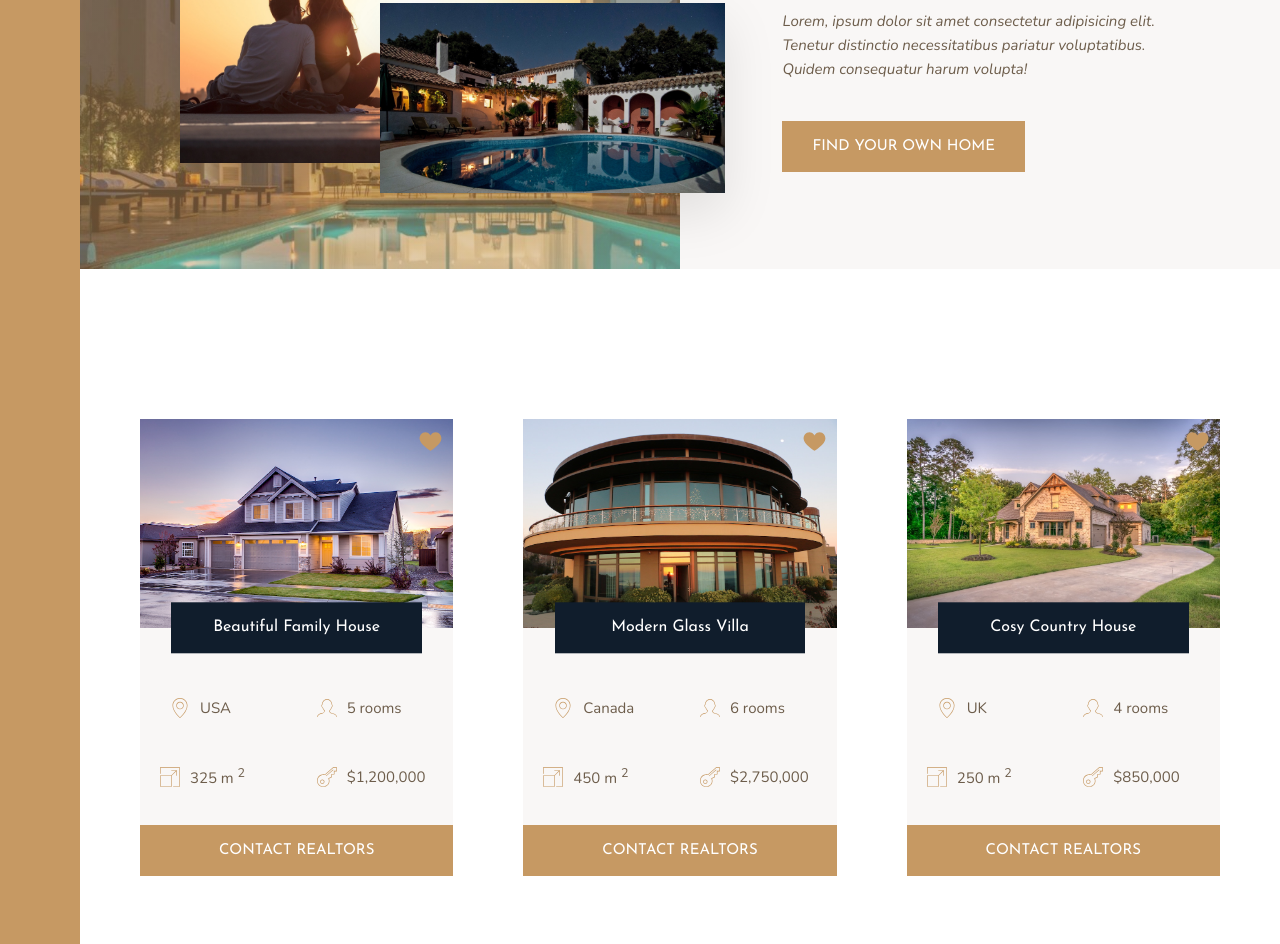
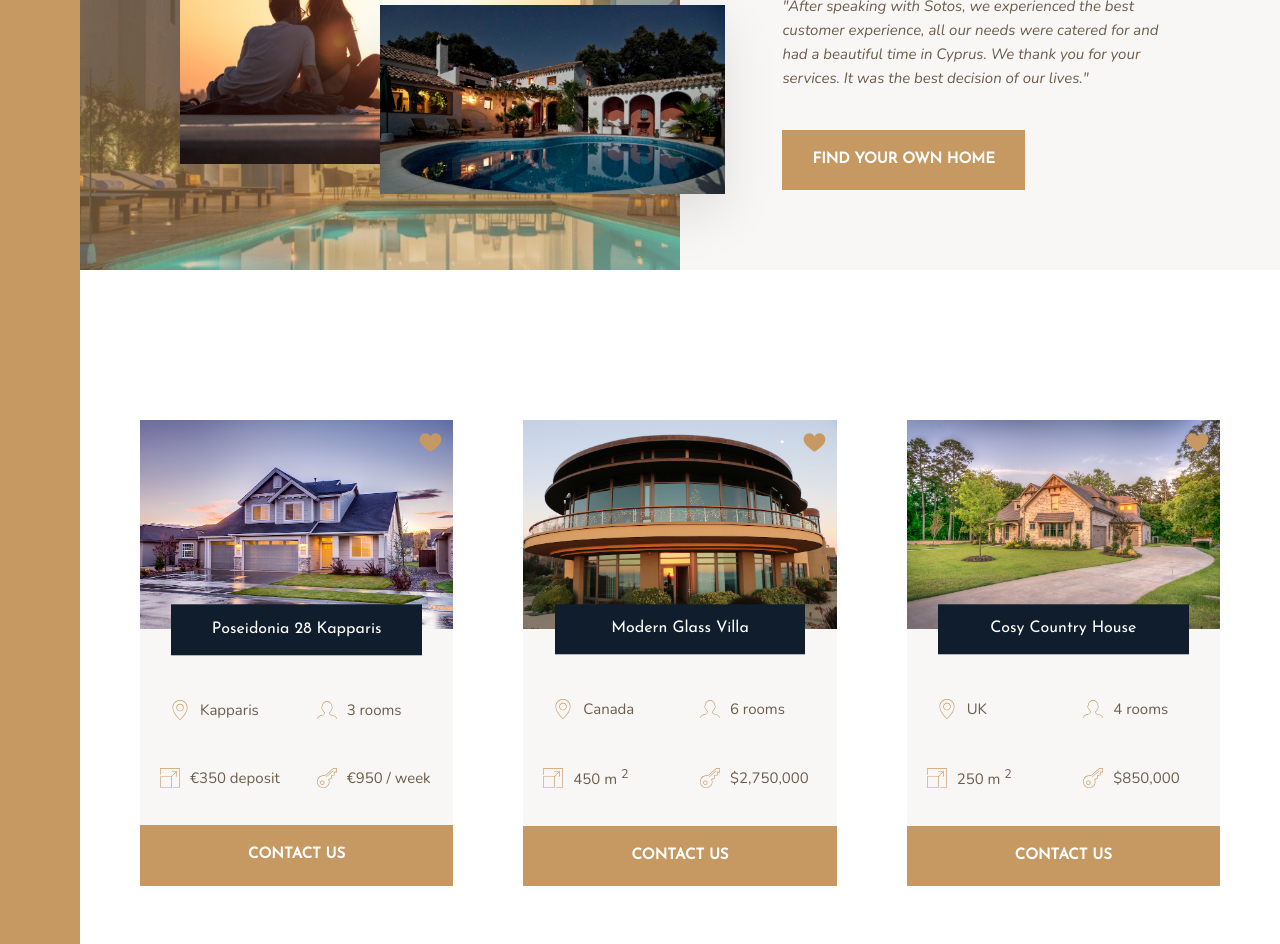
Before and after one commit to mostmojo/nexter, a website: page index.html in a window 1280 px wide. Shown: the part 1660-2604 px from the top of the page. Drawn offline with nearby package versions, Linux system fonts and the light colour scheme.

Commit message:
Add more content

```diff
--- a/index.html
+++ b/index.html
@@ -21,7 +21,7 @@
       <img src="img/logo.png" alt="Nexter logo" class="header__logo" />
       <h3 class="heading-3">Your own home:</h3>
       <h1 class="heading-1">Find your ideal villa</h1>
-      <button class="btn header__btn">View our properties</button>
+      <a href="#homeGallery" class="btn header__btn">View our properties</a>
       <div class="header__seenon-text">As seen on</div>
       <div class="header__seenon-logos">
         <img src="img/logo-bbc.png" alt="Seen on logo 1" />
@@ -36,13 +36,13 @@
       <div class="realtors__list">
         <img src="img/realtor-1.jpeg" alt="Realtor 1" class="realtors__img" />
         <div class="realtors__details">
-          <h4 class="heading-4 heading-4--light">Eric Jones</h4>
+          <h4 class="heading-4 heading-4--light">Eric Georgiou</h4>
           <p class="realtors__sold">"I was very satisfied with the housing and services."</p>
         </div>
 
         <img src="img/realtor-2.jpeg" alt="Realtor 2" class="realtors__img" />
         <div class="realtors__details">
-          <h4 class="heading-4 heading-4--light">Janie Brown</h4>
+          <h4 class="heading-4 heading-4--light">Elena Monoyios</h4>
           <p class="realtors__sold">"Amazing vacation, quality homes."</p>
         </div>
 
@@ -130,47 +130,46 @@
         &ldquo;The best decision of our lives&rdquo;
       </h2>
       <p class="story__text">
-        Lorem, ipsum dolor sit amet consectetur adipisicing elit. Tenetur distinctio necessitatibus pariatur
-        voluptatibus. Quidem consequatur harum volupta!
+        "After speaking with Sotos, we experienced the best customer experience, all our needs were catered for and had
+        a beautiful time in Cyprus. We thank you for your services. It was the best decision of our lives."
       </p>
-      <button class="btn home__btn">Find your own home</button>
+      <a href="#homeGallery" class="btn home__btn">Find your own home</a>
     </div>
 
-    <section class="homes">
+    <section id="homeGallery" class="homes">
       <div class="home">
         <img src="img/house-1.jpeg" alt="House 1" class="home__img" />
         <svg class="home__like">
           <use xlink:href="img/sprite.svg#icon-heart-full"></use>
         </svg>
-        <h5 class="home__name">Beautiful Family House</h5>
+        <h5 class="home__name">Poseidonia 28 Kapparis</h5>
         <div class="home__location">
           <svg class="home__like">
             <use xlink:href="img/sprite.svg#icon-map-pin"></use>
           </svg>
-          <p>USA</p>
+          <p>Kapparis</p>
         </div>
         <div class="home__rooms">
           <svg>
             <use xlink:href="img/sprite.svg#icon-profile-male"></use>
           </svg>
-          <p>5 rooms</p>
+          <p>3 rooms</p>
         </div>
         <div class="home__area">
           <svg>
             <use xlink:href="img/sprite.svg#icon-expand"></use>
           </svg>
           <p>
-            325 m
-            <sup>2</sup>
+            €350 deposit
           </p>
         </div>
         <div class="home__price">
           <svg>
             <use xlink:href="img/sprite.svg#icon-key"></use>
           </svg>
-          <p>$1,200,000</p>
+          <p>€950 / week</p>
         </div>
-        <button class="btn home__btn">Contact realtors</button>
+        <a href="mailto:info@cyprusallyear.com" class="btn home__btn">Contact us</a>
       </div>
 
       <div class="home">
@@ -206,7 +205,7 @@
           </svg>
           <p>$2,750,000</p>
         </div>
-        <button class="btn home__btn">Contact realtors</button>
+        <a href="mailto:info@cyprusallyear.com" class="btn home__btn">Contact us</a>
       </div>
 
       <div class="home">
@@ -242,7 +241,7 @@
           </svg>
           <p>$850,000</p>
         </div>
-        <button class="btn home__btn">Contact realtors</button>
+        <a href="mailto:info@cyprusallyear.com" class="btn home__btn">Contact us</a>
       </div>
 
       <div class="home">
@@ -278,7 +277,7 @@
           </svg>
           <p>$1,950,000</p>
         </div>
-        <button class="btn home__btn">Contact realtors</button>
+        <button class="btn home__btn">Contact us</button>
       </div>
 
       <div class="home">
@@ -314,7 +313,7 @@
           </svg>
           <p>$9,500,000</p>
         </div>
-        <button class="btn home__btn">Contact realtors</button>
+        <button class="btn home__btn">Contact us</button>
       </div>
 
       <div class="home">
@@ -350,7 +349,7 @@
           </svg>
           <p>$600,000</p>
         </div>
-        <button class="btn home__btn">Contact realtors</button>
+        <button class="btn home__btn">Contact us</button>
       </div>
     </section>
 
--- a/sass/_header.scss
+++ b/sass/_header.scss
@@ -1,7 +1,7 @@
 .header {
   background-color: $color-grey-dark-1;
   grid-column: full-start / col-end 6;
-	background-image: linear-gradient(rgba($color-secondary, .93), rgba($color-secondary, .93)), url(../img/hero.jpeg);
+  background-image: linear-gradient(rgba($color-secondary, 0.93), rgba($color-secondary, 0.93)), url(../img/hero.jpeg);
   background-size: cover;
   background-position: center;
   padding: 8rem;
@@ -22,7 +22,7 @@
   }
 
   &__logo {
-		height: 3rem;
+    height: 6rem;
     justify-self: center;
   }
 
@@ -61,6 +61,5 @@
       max-width: 100%;
       filter: brightness(70%);
     }
-
   }
 }
```
Also changed, not shown: css/style.css, img/logo.png, 1 other file. Lines whose indentation alone changed are shown as unchanged.
